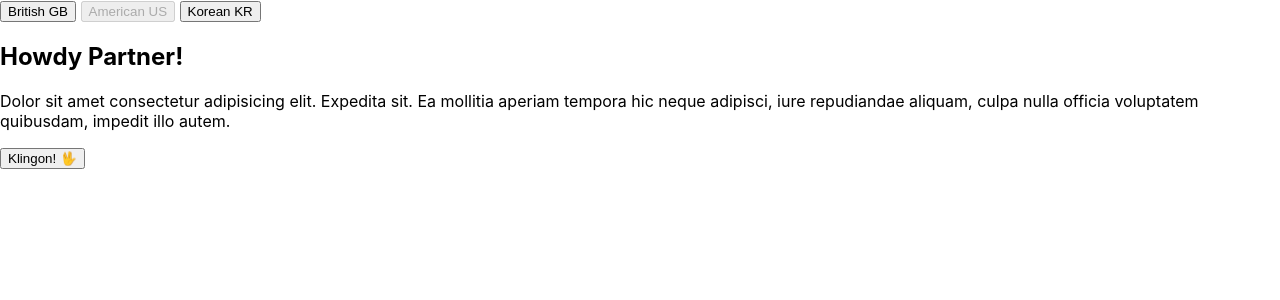
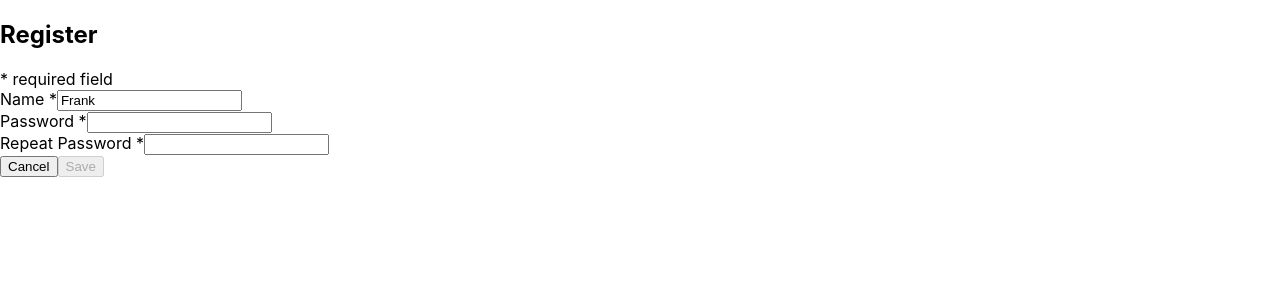
Before and after one commit to sPro1ly0/react-playground, a React (Create React App) app: page / in a window 1280 px wide. Shown: the top 300 px of the page. Built offline with nearby package versions, Linux system fonts and the light colour scheme.

Commit message:
Learn about uncontrolled and controlled forms for validating user input

```diff
--- a/src/index.js
+++ b/src/index.js
@@ -1,6 +1,7 @@
 import React from 'react';
 import ReactDOM from 'react-dom';
-import AppLang from './lang-context/AppLang';
+import RegistrationForm from './registrationForm/registrationForm';
+//import AppLang from './lang-context/AppLang';
 //import App from './paltrows-power-toes/App';
 import './index.css';
 //import { BrowserRouter } from "react-router-dom";
@@ -9,4 +10,4 @@
 //import RouletteGun from './state-drills/RouletteGun';
 
 ReactDOM.render(
-        <AppLang />, document.getElementById('root'));
+        <RegistrationForm />, document.getElementById('root'));
--- a/src/lang-context/LanguageContext.js
+++ b/src/lang-context/LanguageContext.js
@@ -1,6 +1,6 @@
 import React from 'react';
 
-const LanguageContext = React.createContext({
+const LanguageContext = React.createContext({//function by React
     lang: window.navigator.language,
     setLang: () => {
 
--- /dev/null
+++ b/src/registrationForm/ValidationError.js
@@ -0,0 +1,11 @@
+import React from 'react';
+
+export default function ValidationError(props) {
+    if (props.message) {
+        return (
+            <div className="error">{props.message}</div>
+        )
+    }
+
+    return <></>
+}
--- /dev/null
+++ b/src/registrationForm/registrationForm.js
@@ -0,0 +1,132 @@
+import React, { Component } from 'react';
+import ValidationError from './ValidationError';
+
+class RegistrationForm extends Component {
+
+    constructor(props) {
+        super(props);
+        //this.nameInput = React.createRef();
+        this.state = {
+            name: {
+                value: '',
+                touched: false
+            },
+            password: {
+                value: '',
+                touched: false
+            },
+            repeatPassword: {
+                value: '',
+                touched: false
+            }
+        }
+    }
+
+    updateName(name) {
+        this.setState({
+            name: {value: name, touched: true}
+
+        })
+    }
+
+    updatePassword(password) {
+        this.setState({
+            password: {value: password, touched: true}
+        })
+    }
+
+    updateRepeatPassword(repeatPassword) {
+        this.setState({
+            repeatPassword: {value: repeatPassword, touched: true}
+        })
+    }
+
+    validateName() {
+        const name = this.state.name.value.trim();
+        if (name.length === 0) {
+            return 'Name is required';
+        } else if ( name.length < 3) {
+            return 'Name must be at least 3 characters long.';
+        }
+    }
+
+    validatePassword() {
+        const password = this.state.password.value.trim();
+        if (password.length === 0) {
+            return 'Password is required';
+        } else if (password.length < 6 || password.length > 72) {
+            return 'Password must be between 6 and 72 characters long';
+        } else if (!password.match(/[0-9]/)) {
+            return 'Password must contain at least one number.';
+        }
+    }
+
+    validateRepeatPassword() {
+        const repeatPassword = this.state.repeatPassword.value.trim();
+        const password = this.state.password.value.trim();
+
+        if (repeatPassword !== password) {
+            return 'Passwords do not match';
+        }
+    }
+    // handleSubmit(event) {  using event object
+    //     event.preventDefault();
+    //     const name = event.target.name.value;
+    //     const password = event.target.password.value;
+    //     console.log("Name: ", name);
+    //     console.log("Password: ", password);
+    // }
+    //OR
+    //using special attribute 'ref' provided by React
+
+    handleSubmit(event) {
+        event.preventDefault();
+        const { name, password, repeatPassword } = this.state;
+
+        console.log('Name: ', name.value);
+        console.log('Password: ', password.value);
+        console.log('Repeat Password: ', repeatPassword.value);
+    }
+
+    render() {
+        return (
+            <form className="registration" onSubmit={e => this.handleSubmit(e)}>
+                <h2>Register</h2>
+                <div className="registration__hint">* required field</div>
+                <div className="form-group">
+                    <label htmlFor="name">Name *</label>
+                    <input type="text" onChange={e => this.updateName(e.target.value)} defaultValue="Frank" className="registration__control" name="name" id="name"/>
+                    {this.state.name.touched && (<ValidationError message={this.validateName()}/> )}
+                </div>
+                <div className="form-group">
+                    <label htmlFor="password">Password *</label>
+                    <input type="password" onChange={e => this.updatePassword(e.target.value)} className="registration__control" name="password" id="password"/>
+                    {this.state.password.touched && (<ValidationError message={this.validatePassword()}/> )}
+                </div>
+                <div className="form-group">
+                    <label htmlFor="repeatPassword">Repeat Password *</label>
+                    <input type="password" onChange={e => this.updateRepeatPassword(e.target.value)} className="registration__control" name="repeatPassword" id="repeatPassword"/>
+                    {this.state.repeatPassword.touched && (<ValidationError message={this.validateRepeatPassword()}/> )}
+                </div>
+
+                <div className="registration__button__group">
+                    <button type="reset" className="registration__button">
+                        Cancel
+                    </button>
+                    <button
+                        type="submit"
+                        className="registration__button"
+                        disabled={
+                            this.validateName() ||
+                            this.validatePassword() ||
+                            this.validateRepeatPassword()
+                        }>
+                        Save
+                    </button>
+                </div>
+            </form>
+        )
+    }
+}
+
+export default RegistrationForm;
```
